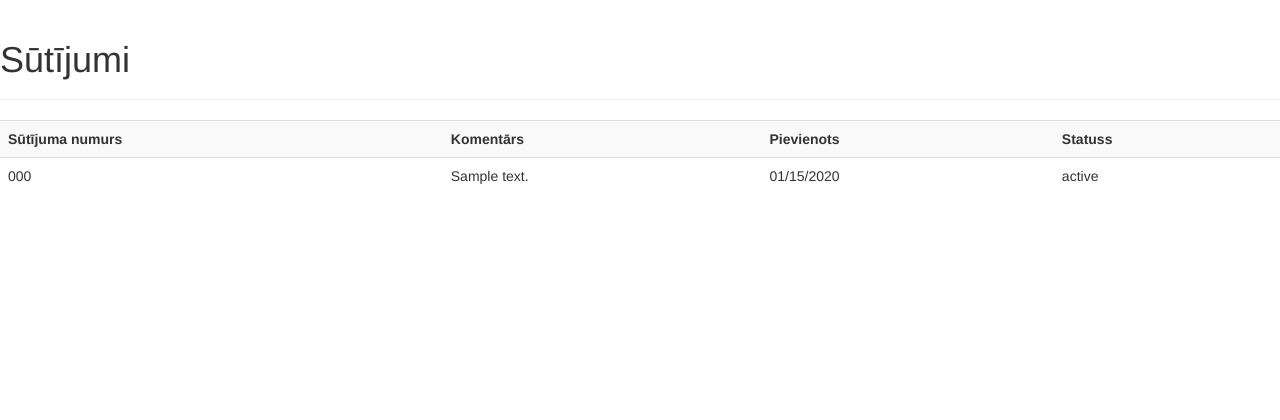
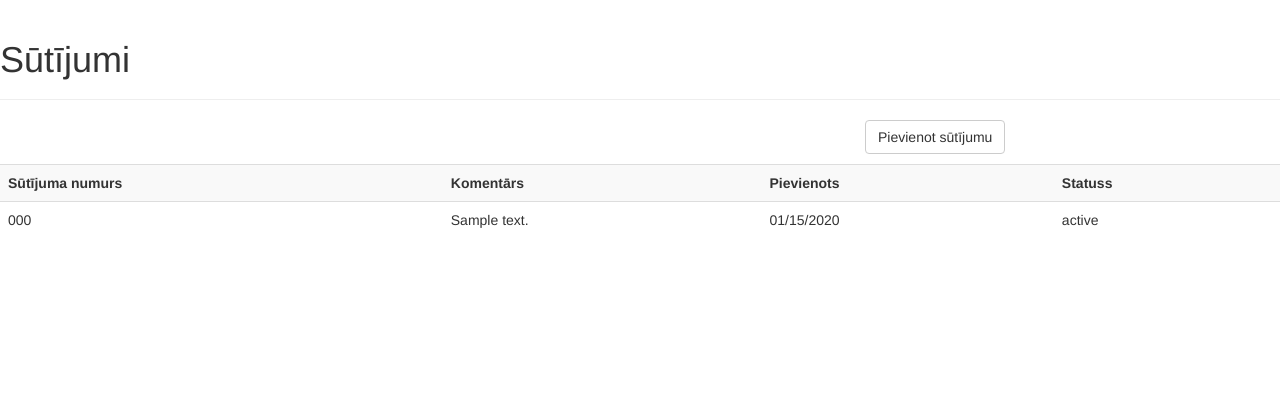
Before and after one commit to festlv/latvijas-pasta-toolis, a Django app: a page that uses parcels/templates/parcels/list_parcels.html in a window 1280 px wide. Shown: the part 52-472 px from the top of the page. Run offline with Django 3.2, Linux system fonts and the light colour scheme; a user stored in the database is signed in; tables that the repository leaves empty hold one stand-in row (values such as "Sample post"); parts of the project's set-up code (start-up, migrations or seed data) failed here and were passed over.

Commit message:
Fixes #3053 Added button to add new shipment next to shipment list

```diff
--- a/parcels/static/css/page.css
+++ b/parcels/static/css/page.css
@@ -33,3 +33,6 @@ body {
 .form-inline .form-control.comment {
     width: 500px;
 }
+.add-button {
+    margin: 10px;
+}
--- a/parcels/templates/parcels/list_parcels.html
+++ b/parcels/templates/parcels/list_parcels.html
@@ -3,6 +3,15 @@
 
 {% block content %}
     {% autopaginate parcels %}
+
+    {% if request.user.is_authenticated %}
+        <div class="row add-button">
+            <div class="col-md-3 col-md-offset-8">
+            <a href="{% url "parcels.views.add_parcel" %}" class="btn btn-default">Pievienot sūtījumu</a>
+        </div>
+        </div>
+
+    {% endif %}
 
     <table class="table table-striped">
         <th>Sūtījuma numurs</th><th>Komentārs</th><th>Pievienots</th><th>Statuss</th>
```
